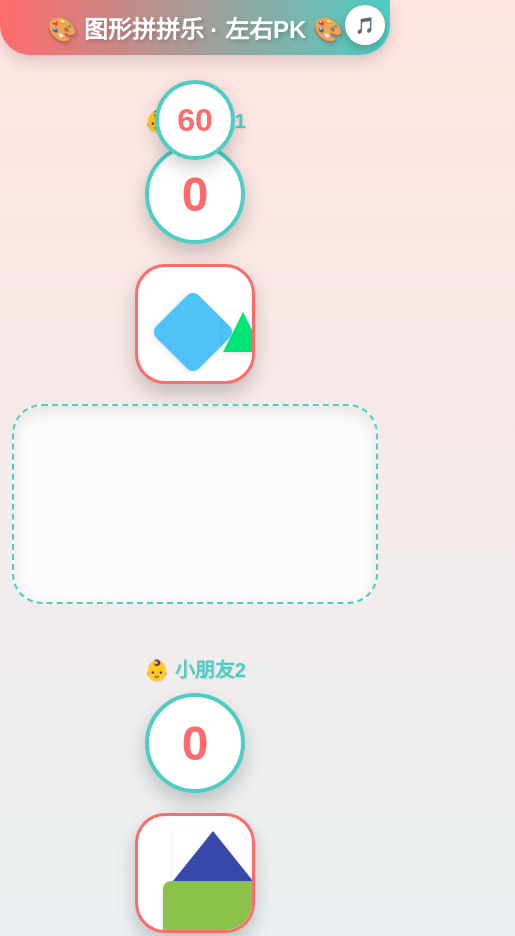
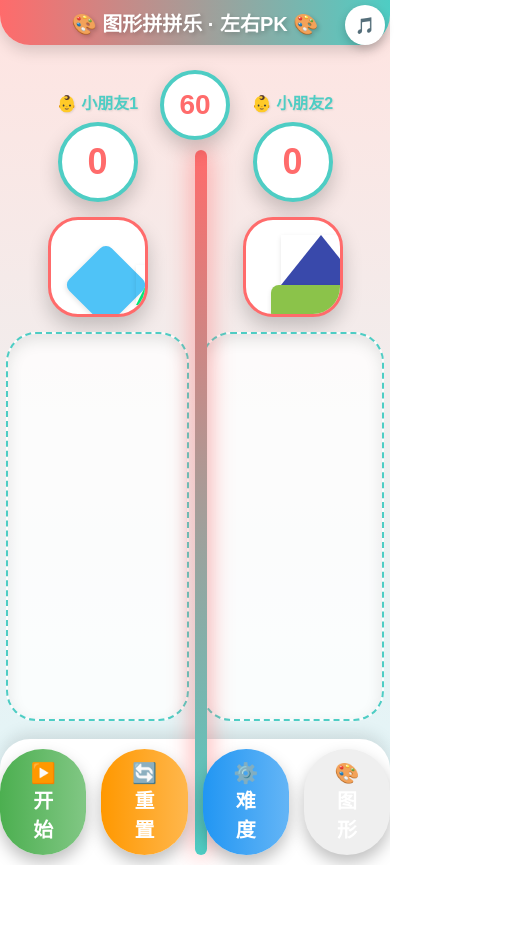
Before and after one commit to YQG888/youeryuan, a plain HTML site: page index.html in a window 390 px wide. Shown: the top 936 px of the page, 515 px wide, since content can reach past the window. After the commit the page ends 865 px from the top, so only its background shows below. Drawn offline with Linux system fonts and the light colour scheme.

Commit message:
Add files via upload

```diff
--- a/index.html
+++ b/index.html
@@ -146,33 +146,32 @@
         /* 响应式设计 */
         @media (max-width: 768px) {
             .game-title {
-                font-size: 24px;
-                padding: 10px;
+                font-size: 20px;
+                padding: 8px;
             }
 
             .timer-box {
-                width: 80px;
-                height: 80px;
-                font-size: 32px;
-                top: 80px;
+                width: 70px;
+                height: 70px;
+                font-size: 28px;
+                top: 70px;
             }
 
             .players-wrap {
-                flex-direction: column;
-                height: auto;
+                flex-direction: row;
+                height: calc(100vh - 180px);
                 margin-top: 30px;
-                padding-bottom: 20px;
             }
 
             .player-side {
-                width: 100%;
-                height: auto;
-                margin-bottom: 30px;
-                padding-top: 20px;
+                width: 50%;
+                height: 100%;
+                padding-top: 15px;
             }
 
             .divider {
-                display: none;
+                top: 150px;
+                height: calc(100% - 150px - 10px);
             }
         }
 
@@ -226,31 +225,31 @@
         /* 响应式设计 */
         @media (max-width: 768px) {
             .player-label {
-                font-size: 20px;
-                margin-bottom: 10px;
+                font-size: 16px;
+                margin-bottom: 8px;
             }
 
             .score-box {
+                width: 80px;
+                height: 80px;
+                font-size: 36px;
+                margin-bottom: 15px;
+            }
+
+            .target-area {
                 width: 100px;
                 height: 100px;
-                font-size: 48px;
-                margin-bottom: 20px;
-            }
-
-            .target-area {
-                width: 120px;
-                height: 120px;
-                margin-bottom: 20px;
+                margin-bottom: 15px;
             }
 
             .fall-area {
-                height: 50%;
-                min-height: 200px;
+                height: 60%;
+                min-height: 150px;
             }
 
             .shape-piece {
-                width: 120px;
-                height: 120px;
+                width: 100px;
+                height: 100px;
             }
         }
 
@@ -580,6 +579,16 @@
             .custom-shape-preview {
                 width: 70px;
                 height: 70px;
+            }
+
+            .btn {
+                padding: 12px 30px;
+                font-size: 20px;
+            }
+
+            .control-bar {
+                gap: 15px;
+                padding: 10px 0;
             }
         }
 
```
